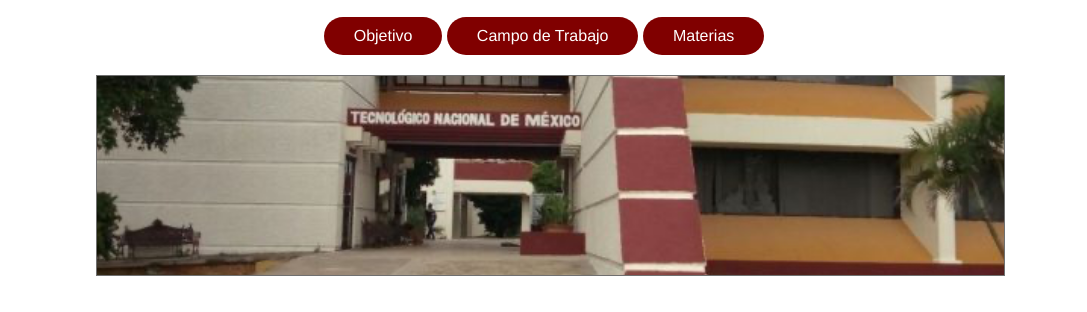
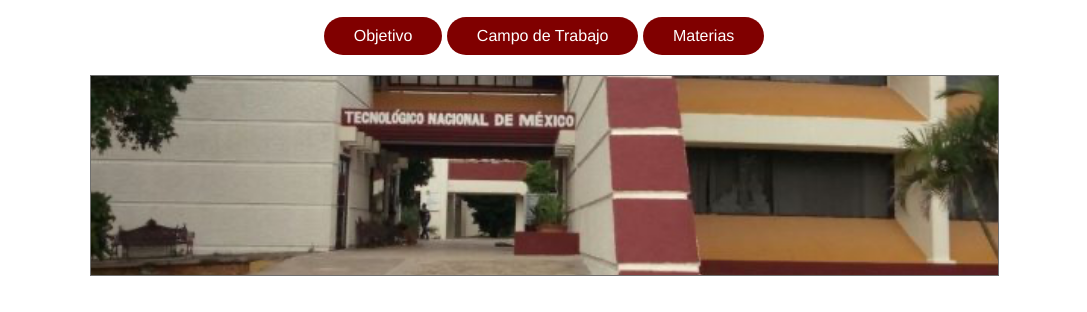
Before and after one commit to PeterPerez01/pagina_tecnologico, a plain HTML site: page index.html in a window 1280 px wide. Shown: the part 99-411 px from the top of the page, without its empty margins (96-1183 px from the left). Drawn offline with Linux system fonts and the light colour scheme.

Commit message:
Update estilos.css

```diff
--- a/estilos.css
+++ b/estilos.css
@@ -177,7 +177,7 @@ font-size: medium;
 .contenedorimagen{
     border: 0;
     height: 20px;
-    width: 70%;
     margin: auto;
+    display: flex;
     margin-bottom: 220px;
 }
```
